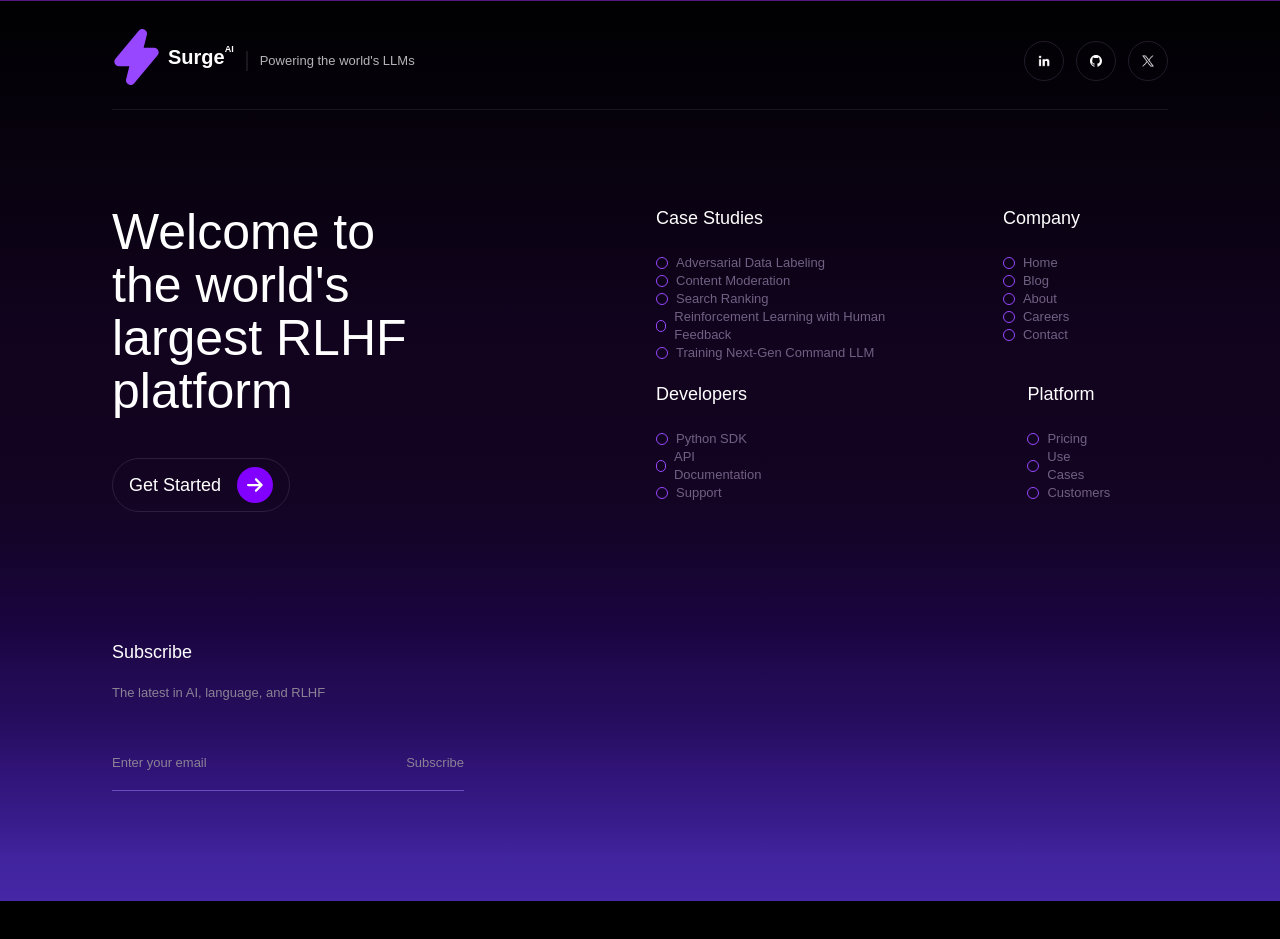
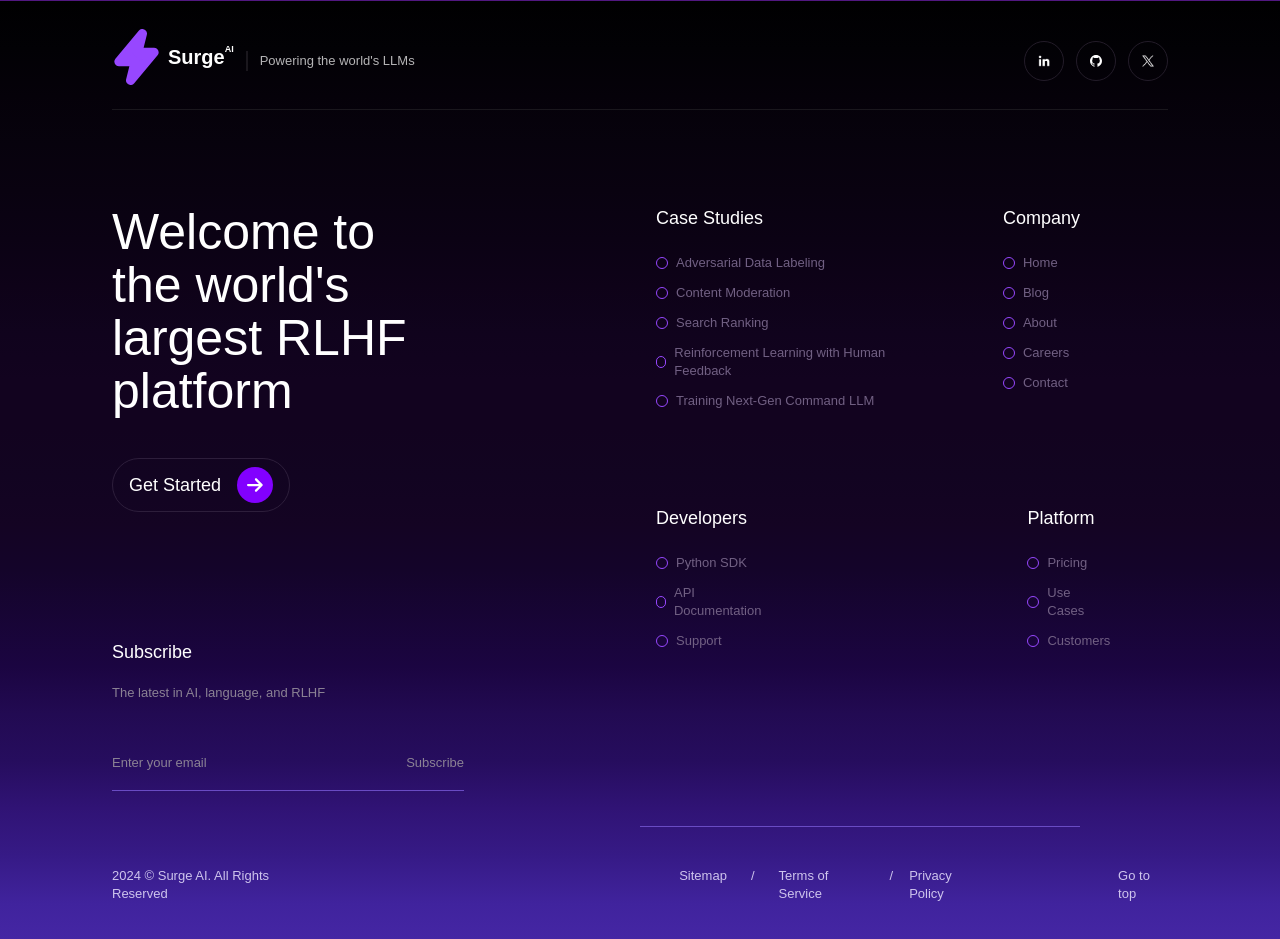
Before and after one commit to viki-do/expert-octo-enigma, a React (Vite) app: page / in a window 1280 px wide. Shown: the part 6960-7899 px from the top of the page. Before the commit the page ends 7861 px from the top, so only its background shows below. Built offline with nearby package versions, Linux system fonts and the light colour scheme.

Commit message:
finished footer

```diff
--- a/src/components/Footer.jsx
+++ b/src/components/Footer.jsx
@@ -16,7 +16,7 @@
   };
 
   return (
-    <div className="bg-custom-gradient flex flex-col lg:h-[900px] lg:px-28">
+    <div className="bg-custom-gradient flex flex-col lg:px-28 flex-grow h-full overflow-hidden">
       <div className="flex flex-col w-full lg:flex-row lg:justify-between items-center lg:pt-7 pt-20 ">
         <div className="flex lg:flex-row lg:items-center flex-col">
           <div className="flex flex-row items-center justify-center pb-2">
@@ -43,9 +43,9 @@
         </div>
       </div>
 
-      <div className="flex h-[1px] bg-[#1A171D] my-12 lg:my-4"></div>
+      <div className="flex h-[1px] bg-[#1A171D] my-12 lg:my-4 lg:mx-0 mx-5" />
 
-      <div className="flex flex-col lg:flex-row">
+      <div className="flex flex-col lg:flex-row pb-10">
         <div className="flex flex-col lg:w-4/12 lg:pt-20">
           <h2 className="px-10 text-center text-3xl lg:text-4xl font-medium text-white pb-10 lg:text-left lg:px-0">
             Welcome to <br /> the world's largest RLHF platform
@@ -100,18 +100,43 @@
               <p className={`${isFocused ? 'text-white' : 'text-[#8B8294]'} text-lg lg:text-sm`}>Subscribe</p>
             </div>
           </div>
-
           <div
             className={`flex ${
               isFocused ? 'h-[2px] bg-white' : 'h-[1px] bg-[#694BC3]'
             } transition-all duration-300 mx-5 lg:mx-0`}
-          ></div>
+          />
         </div>
+        <div className="flex flex-col lg:w-7/12">
+          <FooterLinks />
+          <div
+          className='flex h-[1px] bg-[#694BC3] mx-5 lg:mx-0 lg:ml-44 mt-6 lg:mt-36'/>
+        </div>
+      </div>
 
-        <div className="flex flex-col lg:w-7/12"><FooterLinks /></div>
+      <div className='flex lg:text-sm flex-col lg:flex-row lg:space-x-[360px] pb-14 lg:pb-4'>
+        <div className='text-[#CEC4ED] mx-auto pb-8 lg:mx-0'>
+          <p>2024 © Surge AI. All Rights Reserved</p>
+        </div>
+        <div className='flex text-white mx-auto text-md lg:text-sm lg:text-[#CEC4ED]'>
+          <div className='flex flex-row'>
+            <div className='flex flex-row'>
+              <p className='pr-4 lg:pr-6 lg:hover:text-white cursor-pointer'>Sitemap</p>
+              <p>/</p>
+            </div>
+            <div className='flex flex-row'>
+              <p className='pl-4 pr-4 lg:pl-6 lg:pr-6 lg:hover:text-white cursor-pointer'>Terms of Service</p>
+              <p>/</p>
+            </div>
+            <div className='flex flex-row'>
+              <p className='pl-4 lg:pr-6 lg:hover:text-white cursor-pointer'>Privacy Policy</p>
+            </div>
+            <div className='flex flex-row lg:ml-28'>
+              <p className='hidden lg:block'>Go to top</p> {/* Ez rejtve lesz kis képernyőkön */}
+            </div>
+          </div>
+        </div>
+      </div>
 
-
-      </div>
     </div>
   );
 };
--- a/src/components/FooterLinks.jsx
+++ b/src/components/FooterLinks.jsx
@@ -35,7 +35,7 @@
   return (
     <div className="flex flex-col lg:w-full pt-20 lg:pl-48">
       {/* Első rész */}
-      <div className="lg:flex text-white lg:space-x-16">
+      <div className="lg:flex text-white lg:space-x-16 lg:pb-16">
         {footerData.slice(0, 2).map((section, index) => (
           <div key={index} className="flex flex-col lg:mr-10  pb-5 px-6 lg:px-0 ">
             {/* Fejléc (kattintható kis kijelőn) */}
@@ -65,7 +65,7 @@
               {section.links.map((link, i) => (
                 <div
                   key={i}
-                  className={`group items-center cursor-pointer pb-5 lg:pb-0 ${
+                  className={`group items-center cursor-pointer pb-5 lg:pb-3 ${
                     openSection === index ? "flex" : "hidden"
                   } sm:flex lg:flex`}
                 >
@@ -74,6 +74,8 @@
                 </div>
               ))}
             </div>
+            <div className="flex h-[1px] bg-[#6044B4] my-2 lg:hidden"></div>
+
           </div>
 
         ))}
@@ -110,7 +112,7 @@
               {section.links.map((link, i) => (
                 <div
                   key={i}
-                  className={`group items-center cursor-pointer pb-5 lg:pb-0 ${
+                  className={`group items-center cursor-pointer pb-5 lg:pb-3 ${
                     openSection === index + 2 ? "flex" : "hidden"
                   } sm:flex lg:flex`}
                 >
@@ -119,6 +121,7 @@
                 </div>
               ))}
             </div>
+            <div className="flex h-[1px] bg-[#6044B4] my-2 lg:hidden"></div>
           </div>
         ))}
       </div>
```
